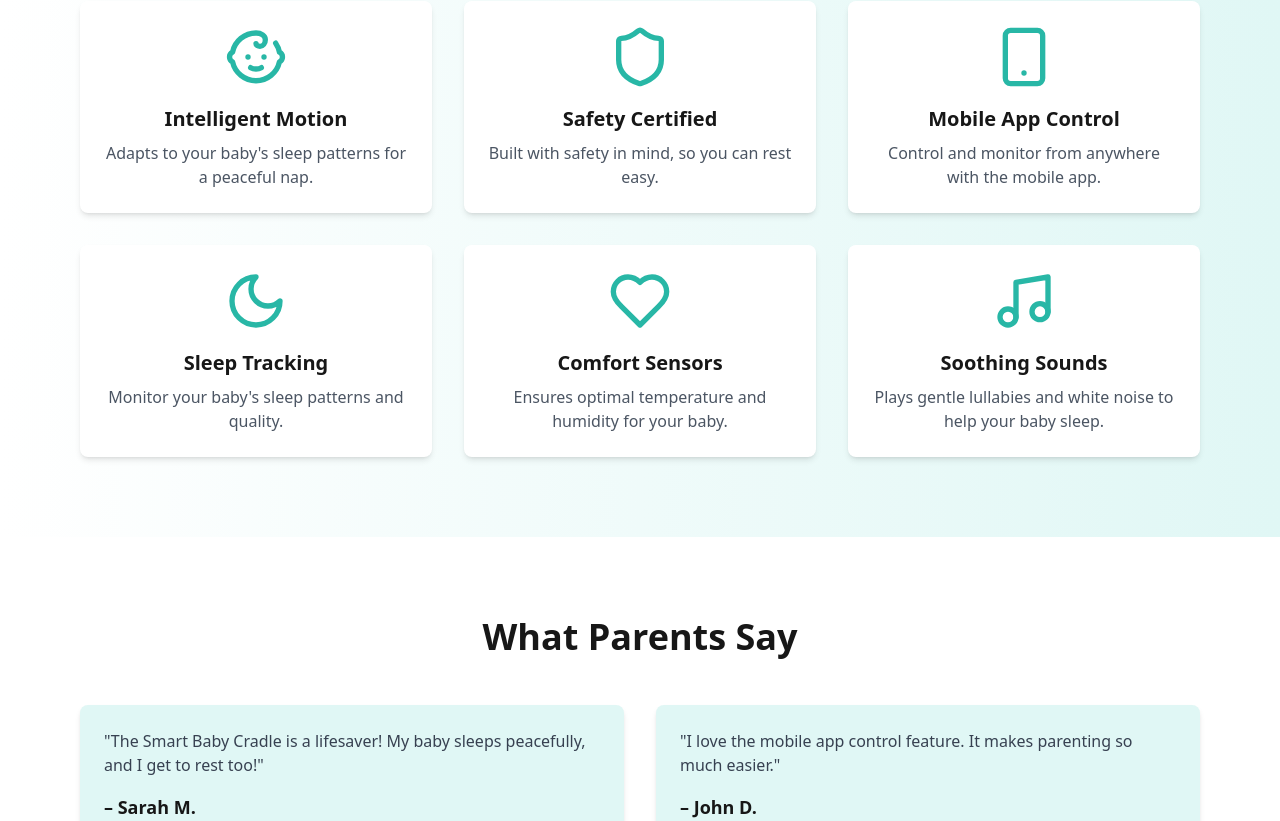
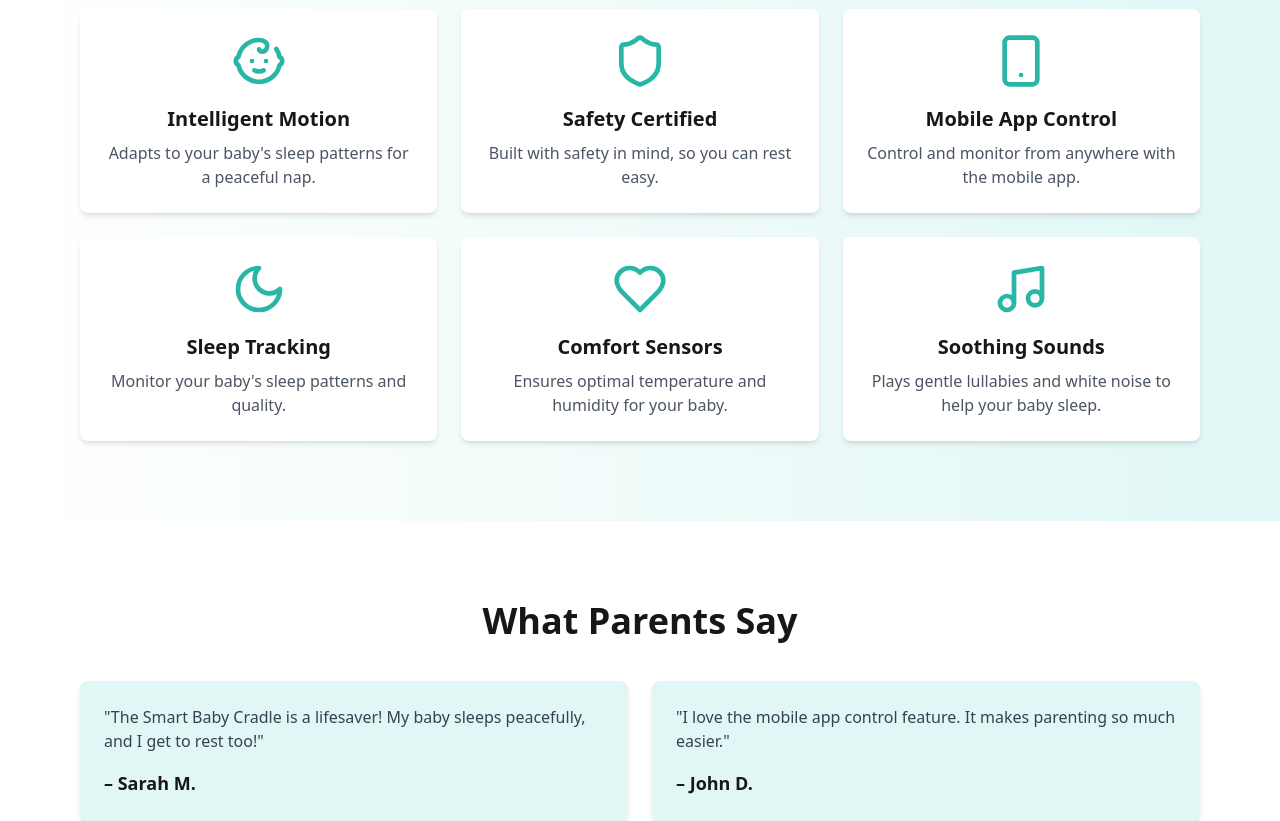
Before and after one commit to Crad-lers/Cradlers, a Next.js app: page / in a window 1280 px wide. Shown: the part 579-1400 px from the top of the page. Built offline with nearby package versions, Linux system fonts and the light colour scheme.

Commit message:
Initial commit - Next.js Mobile Responsive

```diff
--- a/app/inquire/page.tsx
+++ b/app/inquire/page.tsx
@@ -25,7 +25,7 @@ const Inquire = () => {
     setLoading(true);
 
     try {
-      const response = await fetch("/api/submit-inquiry", { // ✅ Correct API Route
+      const response = await fetch("/api/submit-inquiry", {
         method: "POST",
         headers: {
           "Content-Type": "application/json",
@@ -58,9 +58,9 @@ const Inquire = () => {
         <Header />
 
         {/* Page Content - Form Centered */}
-        <main className="flex flex-grow items-center justify-center bg-gray-100 px-4 py-8">
-          <div className="bg-white shadow-lg rounded-lg px-8 py-8 w-full max-w-lg">
-            <h2 className="text-3xl font-bold mb-6 text-gray-800 text-center">
+        <main className="flex flex-grow items-center justify-center bg-gray-100 px-4 py-12 sm:py-20">
+          <div className="bg-white shadow-lg rounded-lg px-6 sm:px-8 py-8 w-full max-w-lg">
+            <h2 className="text-2xl sm:text-3xl font-bold mb-6 text-gray-800 text-center">
               Submit an Inquiry
             </h2>
             <form onSubmit={handleSubmit}>
--- a/app/page.tsx
+++ b/app/page.tsx
@@ -1,9 +1,7 @@
-import Head from "next/head"
-import Image from "next/image"
-import { Baby, Shield, Smartphone, Moon, Heart, Music } from "lucide-react"
-import Header from "./Components/Header"
-import Footer from "./Components/Footer"
-
+import Head from "next/head";
+import { Baby, Shield, Smartphone, Moon, Heart, Music } from "lucide-react";
+import Header from "./Components/Header";
+import Footer from "./Components/Footer";
 
 export default function Home() {
   return (
@@ -19,79 +17,81 @@ export default function Home() {
 
       <main className="bg-gradient-to-r from-white to-[#E0F7F5] min-h-screen font-sans">
         {/* Header Section */}
-        <Header/>
+        <Header />
+
         {/* Hero Section */}
-        <section id="home" className="text-center py-32 pt-28">
-          <h1 className="text-5xl font-bold text-gray-800 mb-4">Smart Baby Cradle</h1>
-          <p className="text-lg text-gray-600 mb-8">Comfort and Care for Your Little One</p>
+        <section id="home" className="text-center py-24 sm:py-32 px-4">
+          <h1 className="text-4xl sm:text-5xl font-bold text-gray-800 mb-4">
+            Smart Baby Cradle
+          </h1>
+          <p className="text-lg sm:text-xl text-gray-600 mb-8">
+            Comfort and Care for Your Little One
+          </p>
           <button className="bg-[#28B7A6] hover:bg-[#1F9786] text-white py-3 px-6 rounded-lg shadow-lg transition duration-300">
             Shop Now
           </button>
         </section>
 
         {/* Features Section */}
-        <section id="features" className="py-20">
+        <section id="features" className="py-16 sm:py-20">
           <div className="max-w-6xl mx-auto px-4">
-            <h2 className="text-4xl font-bold text-center mb-12">Smart Features</h2>
-            <div className="grid grid-cols-1 md:grid-cols-2 lg:grid-cols-3 gap-8">
-              <div className="text-center p-6 bg-white rounded-lg shadow-md hover:shadow-lg transition-shadow animate-fade-in duration-300">
-                <Baby className="w-16 h-16 mx-auto mb-4 text-[#28B7A6]" />
-                <h3 className="text-xl font-semibold mb-2">Intelligent Motion</h3>
-                <p className="text-gray-600">Adapts to your baby's sleep patterns for a peaceful nap.</p>
-              </div>
-              <div className="text-center p-6 bg-white rounded-lg shadow-md hover:shadow-lg transition-shadow animate-fade-in duration-300">
-                <Shield className="w-16 h-16 mx-auto mb-4 text-[#28B7A6]" />
-                <h3 className="text-xl font-semibold mb-2">Safety Certified</h3>
-                <p className="text-gray-600">Built with safety in mind, so you can rest easy.</p>
-              </div>
-              <div className="text-center p-6 bg-white rounded-lg shadow-md hover:shadow-lg transition-shadow animate-fade-in duration-300">
-                <Smartphone className="w-16 h-16 mx-auto mb-4 text-[#28B7A6]" />
-                <h3 className="text-xl font-semibold mb-2">Mobile App Control</h3>
-                <p className="text-gray-600">Control and monitor from anywhere with the mobile app.</p>
-              </div>
-              <div className="text-center p-6 bg-white rounded-lg shadow-md hover:shadow-lg transition-shadow animate-fade-in duration-300">
-                <Moon className="w-16 h-16 mx-auto mb-4 text-[#28B7A6]" />
-                <h3 className="text-xl font-semibold mb-2">Sleep Tracking</h3>
-                <p className="text-gray-600">Monitor your baby's sleep patterns and quality.</p>
-              </div>
-              <div className="text-center p-6 bg-white rounded-lg shadow-md hover:shadow-lg transition-shadow animate-fade-in duration-300">
-                <Heart className="w-16 h-16 mx-auto mb-4 text-[#28B7A6]" />
-                <h3 className="text-xl font-semibold mb-2">Comfort Sensors</h3>
-                <p className="text-gray-600">Ensures optimal temperature and humidity for your baby.</p>
-              </div>
-              <div className="text-center p-6 bg-white rounded-lg shadow-md hover:shadow-lg transition-shadow animate-fade-in duration-300">
-                <Music className="w-16 h-16 mx-auto mb-4 text-[#28B7A6]" />
-                <h3 className="text-xl font-semibold mb-2">Soothing Sounds</h3>
-                <p className="text-gray-600">Plays gentle lullabies and white noise to help your baby sleep.</p>
-              </div>
+            <h2 className="text-3xl sm:text-4xl font-bold text-center mb-10">
+              Smart Features
+            </h2>
+            <div className="grid grid-cols-1 sm:grid-cols-2 lg:grid-cols-3 gap-6 animate-fade-in">
+              {[
+                { icon: Baby, title: "Intelligent Motion", desc: "Adapts to your baby's sleep patterns for a peaceful nap." },
+                { icon: Shield, title: "Safety Certified", desc: "Built with safety in mind, so you can rest easy." },
+                { icon: Smartphone, title: "Mobile App Control", desc: "Control and monitor from anywhere with the mobile app." },
+                { icon: Moon, title: "Sleep Tracking", desc: "Monitor your baby's sleep patterns and quality." },
+                { icon: Heart, title: "Comfort Sensors", desc: "Ensures optimal temperature and humidity for your baby." },
+                { icon: Music, title: "Soothing Sounds", desc: "Plays gentle lullabies and white noise to help your baby sleep." },
+              ].map(({ icon: Icon, title, desc }, index) => (
+                <div
+                  key={index}
+                  className="text-center p-6 bg-white rounded-lg shadow-md hover:shadow-lg transition-shadow duration-300"
+                >
+                  <Icon className="w-14 h-14 mx-auto mb-4 text-[#28B7A6]" />
+                  <h3 className="text-xl font-semibold mb-2">{title}</h3>
+                  <p className="text-gray-600">{desc}</p>
+                </div>
+              ))}
             </div>
           </div>
         </section>
 
         {/* Testimonials Section */}
-        <section id="testimonials" className="py-20 bg-white">
+        <section id="testimonials" className="py-16 sm:py-20 bg-white">
           <div className="max-w-6xl mx-auto px-4">
-            <h2 className="text-4xl font-bold text-center mb-12">What Parents Say</h2>
-            <div className="grid grid-cols-1 md:grid-cols-2 gap-8">
-              <div className="bg-[#E0F7F5] p-6 rounded-lg shadow-md">
-                <p className="text-gray-700 mb-4">
-                  &quot;The Smart Baby Cradle is a lifesaver! My baby sleeps peacefully, and I get to rest too!&quot;
-                </p>
-                <h3 className="text-lg font-semibold">– Sarah M.</h3>
-              </div>
-              <div className="bg-[#E0F7F5] p-6 rounded-lg shadow-md">
-                <p className="text-gray-700 mb-4">
-                  &quot;I love the mobile app control feature. It makes parenting so much easier.&quot;
-                </p>
-                <h3 className="text-lg font-semibold">– John D.</h3>
-              </div>
+            <h2 className="text-3xl sm:text-4xl font-bold text-center mb-10">
+              What Parents Say
+            </h2>
+            <div className="grid grid-cols-1 sm:grid-cols-2 gap-6">
+              {[
+                {
+                  text: "The Smart Baby Cradle is a lifesaver! My baby sleeps peacefully, and I get to rest too!",
+                  name: "Sarah M.",
+                },
+                {
+                  text: "I love the mobile app control feature. It makes parenting so much easier.",
+                  name: "John D.",
+                },
+              ].map(({ text, name }, index) => (
+                <div
+                  key={index}
+                  className="bg-[#E0F7F5] p-6 rounded-lg shadow-md"
+                >
+                  <p className="text-gray-700 mb-4">&quot;{text}&quot;</p>
+                  <h3 className="text-lg font-semibold">– {name}</h3>
+                </div>
+              ))}
             </div>
           </div>
         </section>
 
         {/* Footer Section */}
-        <Footer/>
+        <Footer />
       </main>
     </>
-  )
+  );
 }
--- a/package.json
+++ b/package.json
@@ -9,6 +9,7 @@
     "lint": "next lint"
   },
   "dependencies": {
+    "@heroicons/react": "^2.2.0",
     "framer-motion": "^12.4.7",
     "googleapis": "^146.0.0",
     "lucide-react": "^0.475.0",
```
Also changed, not shown: app/Components/Header.tsx (+97 -1 lines), 1 other file (tests, documents, lock files or other folders).
